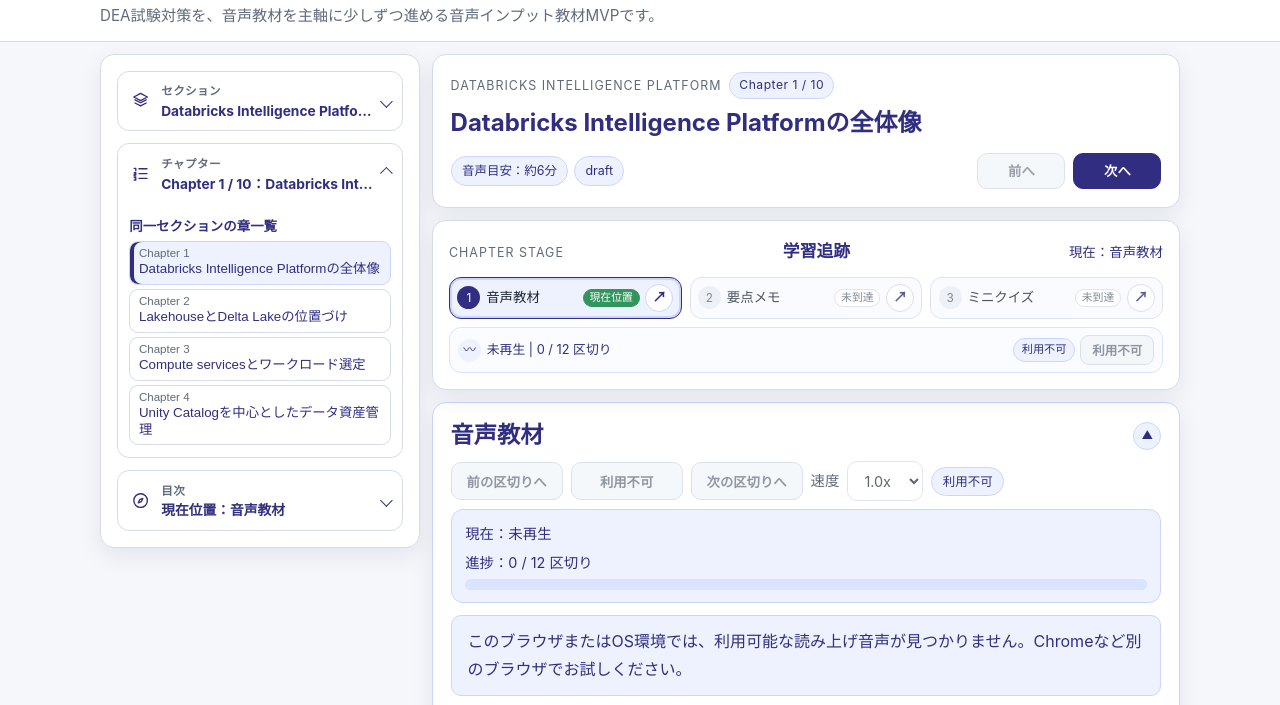
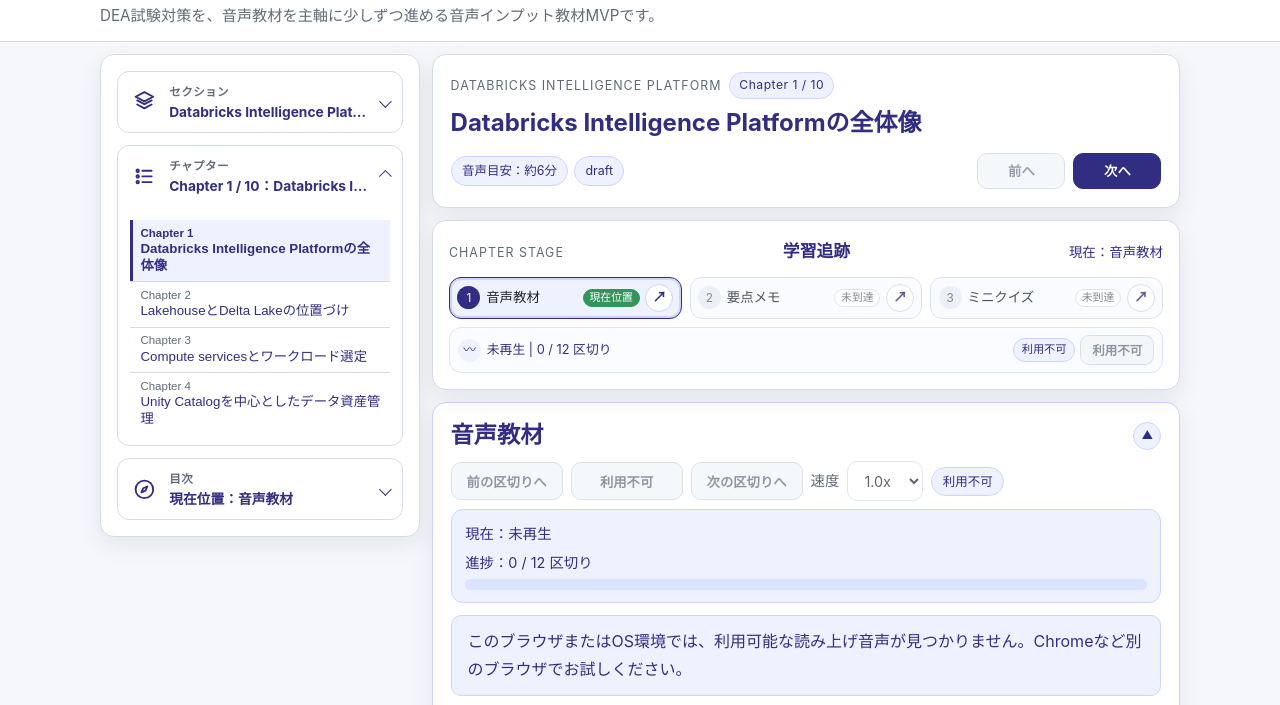
Before and after one commit to yuyuyu0706/quiz-practice, a website: page dea-audio-learn/index.html in a window 1280 px wide. Shown: the part 94-799 px from the top of the page. Drawn offline with nearby package versions, Linux system fonts and the light colour scheme.

Commit message:
Redesign DEA audio sidebar navigation
### Motivation
- Simplify the left pane into a pure navigation area (no speech controls) with three menus — セクション, チャプター, 目次 — and reduce always-visible clutter while keeping existing learning/quiz flows intact.
- Make sidebar navigation keyboard-operable and accessible by synchronizing `aria-expanded` with `<details>` open state and keeping explicit labels + current-value text next to icons.

### Description
- Replaced the old chapter/details layout in `dea-audio-learn/index.html` with three `<details>`-based sidebar menus (`#section-selector`, `#chapter-selector`, `#audio-toc-panel`) that include small navy line SVG icons, a label, and a current-value element (`#sidebar-section-current`, `#sidebar-chapter-current`, `#sidebar-toc-current`).
- Added sidebar wiring in `dea-audio-learn/app.js`: new DOM refs for the sidebar values, `setupSidebarMenus()` and `syncSidebarMenuExpandedState()` to keep `aria-expanded` in sync with each menu, and `syncChapterSelectorState()` to enforce initial menu open states (セクション closed, チャプター open, 目次 closed) and update current values from chapter/learning-stage changes via `renderChapterOverviewProgress()` and `updateLearningTrackerUI()`.
- Introduced unified lightweight icon/summary styles in `dea-audio-learn/style.css` under `.sidebar-menu*` (size, stroke, color, label/value typography and chevron behavior) to ensure icons do not crowd headings and maintain consistent appearance across menus.
- Added an E2E test case to `tests/e2e/dea-audio-learn-tracker.spec.ts` that verifies menu initial states, keyboard toggling (`Enter`/`Space`), current-value updates, presence of three SVG icons, and that TOC jumps preserve `aria-current="location"`.
- Preserved existing behavior for TOC links, `.is-current` / `aria-current=

```diff
--- a/dea-audio-learn/index.html
+++ b/dea-audio-learn/index.html
@@ -66,22 +66,21 @@
             </span>
             <span class="sidebar-menu__chevron" aria-hidden="true"></span>
           </summary>
-          <section class="chapter-domain-section" aria-labelledby="domain-list-title">
-            <h3 id="domain-list-title" class="chapter-panel__subheading">他セクション一覧</h3>
+          <div class="chapter-domain-section">
             <div id="domain-list" class="domain-list" aria-live="polite">読み込み中...</div>
-          </section>
+          </div>
         </details>
 
         <details id="chapter-selector" class="sidebar-menu chapter-selector" open>
           <summary id="chapter-list-title" class="sidebar-menu__summary">
             <span class="sidebar-menu__icon" aria-hidden="true">
               <svg viewBox="0 0 24 24" focusable="false">
-                <path d="M10 6h10" />
-                <path d="M10 12h10" />
-                <path d="M10 18h10" />
-                <path d="M4 5.5h2v3" />
-                <path d="M4 11h2v2H4v2h2" />
-                <path d="M4 17h2v3H4" />
+                <circle cx="5.5" cy="6.5" r="1.2" />
+                <circle cx="5.5" cy="12" r="1.2" />
+                <circle cx="5.5" cy="17.5" r="1.2" />
+                <path d="M10 6.5h9" />
+                <path d="M10 12h9" />
+                <path d="M10 17.5h9" />
               </svg>
             </span>
             <span class="sidebar-menu__text">
@@ -90,12 +89,9 @@
             </span>
             <span class="sidebar-menu__chevron" aria-hidden="true"></span>
           </summary>
-          <section class="chapter-domain-section" aria-labelledby="domain-chapter-list-title">
-            <h3 id="domain-chapter-list-title" class="chapter-panel__subheading">
-              同一セクションの章一覧
-            </h3>
+          <div class="chapter-domain-section">
             <div id="chapter-list" class="chapter-list" aria-live="polite">読み込み中...</div>
-          </section>
+          </div>
         </details>
 
         <details id="audio-toc-panel" class="sidebar-menu audio-toc-panel">
--- a/dea-audio-learn/style.css
+++ b/dea-audio-learn/style.css
@@ -196,9 +196,9 @@ body {
 .sidebar-menu__summary {
   display: grid;
   grid-template-columns: auto minmax(0, 1fr) auto;
-  gap: 0.55rem;
+  gap: 0.65rem;
   align-items: center;
-  padding: 0.65rem 0.7rem;
+  padding: 0.7rem 0.75rem;
   cursor: pointer;
   list-style: none;
 }
@@ -211,18 +211,18 @@ body {
   display: inline-flex;
   align-items: center;
   justify-content: center;
-  width: 1.45rem;
-  height: 1.45rem;
+  width: 1.8rem;
+  height: 1.8rem;
   color: var(--color-primary);
   flex: 0 0 auto;
 }
 
 .sidebar-menu__icon svg {
-  width: 1.2rem;
-  height: 1.2rem;
+  width: 1.55rem;
+  height: 1.55rem;
   fill: none;
   stroke: currentColor;
-  stroke-width: 1.7;
+  stroke-width: 1.8;
   stroke-linecap: round;
   stroke-linejoin: round;
 }
@@ -269,7 +269,7 @@ body {
 
 .sidebar-menu .chapter-domain-section,
 .sidebar-menu .audio-toc {
-  padding: 0 0.7rem 0.75rem;
+  padding: 0 0.75rem 0.65rem;
 }
 
 .chapter-domain-section {
@@ -287,33 +287,39 @@ body {
 .domain-list,
 .chapter-list {
   display: grid;
-  gap: 0.25rem;
+  gap: 0;
 }
 
 .domain-button,
 .chapter-button {
   width: 100%;
-  min-height: 36px;
-  padding: 0.34rem 0.55rem;
-  border: 1px solid var(--color-border);
-  border-radius: 9px;
+  min-height: 34px;
+  padding: 0.42rem 0.45rem 0.42rem 0.65rem;
+  border: 0;
+  border-top: 1px solid var(--color-border);
+  border-radius: 0;
   color: var(--color-text);
-  background: #ffffff;
+  background: transparent;
   text-align: left;
   cursor: pointer;
 }
 
+.domain-button:first-child,
+.chapter-button:first-child {
+  border-top: 0;
+}
+
 .domain-button:hover,
-.domain-button.is-active,
-.chapter-button:hover,
-.chapter-button.is-active {
-  border-color: #cdd5ff;
-  background: var(--color-primary-soft);
+.chapter-button:hover {
+  background: #f8fafc;
 }
 
 .domain-button.is-active,
 .chapter-button.is-active {
-  box-shadow: inset 4px 0 0 var(--color-primary);
+  color: var(--color-primary-strong);
+  background: var(--color-primary-soft);
+  box-shadow: inset 3px 0 0 var(--color-primary);
+  font-weight: 700;
 }
 
 .chapter-button span,
@@ -322,6 +328,15 @@ body {
   color: var(--color-muted);
   font-size: 0.72rem;
   line-height: 1.2;
+}
+
+.domain-button.is-active,
+.chapter-button.is-active strong {
+  font-weight: 700;
+}
+
+.chapter-button.is-active span {
+  color: var(--color-primary);
 }
 
 .domain-button {
@@ -949,8 +964,8 @@ body {
 
   .domain-button,
   .chapter-button {
-    min-height: 40px;
-    padding: 0.46rem 0.6rem;
+    min-height: 38px;
+    padding: 0.5rem 0.45rem 0.5rem 0.65rem;
   }
 
   .speech-controls {
```
